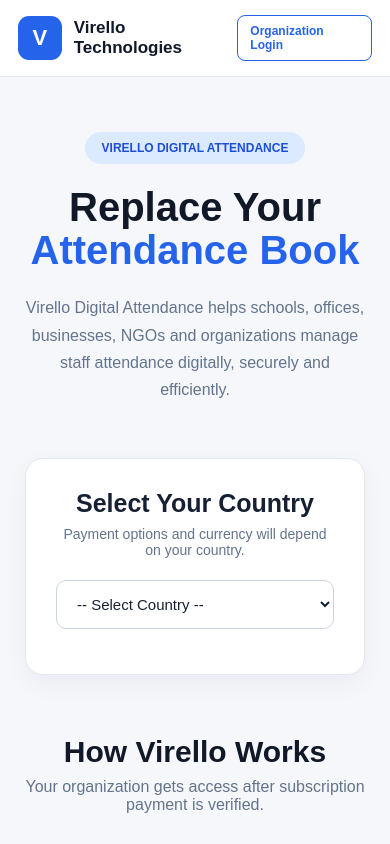
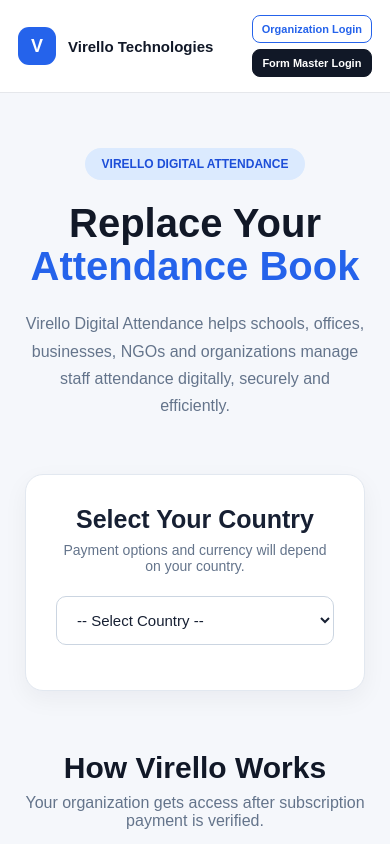
Before and after one commit to 69824/Virello-Technologies, a plain HTML site: page index.html in a window 390 px wide. Shown: the top 844 px of the page. Drawn offline with Linux system fonts and the light colour scheme.

Commit message:
Update index.html

```diff
--- a/index.html
+++ b/index.html
@@ -7,6 +7,7 @@
     <title>Virello Technologies | Digital Attendance</title>
 
     <style>
+
         * {
             margin: 0;
             padding: 0;
@@ -66,19 +67,50 @@
             margin-top: 3px;
         }
 
+        /* =========================================
+           HEADER LOGIN BUTTONS
+        ========================================= */
+
+        .header-actions {
+            display: flex;
+            align-items: center;
+            gap: 10px;
+        }
+
         .header-login {
             text-decoration: none;
-            color: #2563eb;
             font-size: 14px;
             font-weight: bold;
-            border: 1px solid #2563eb;
             padding: 10px 18px;
             border-radius: 8px;
-        }
-
-        .header-login:hover {
+            transition: 0.2s;
+            white-space: nowrap;
+        }
+
+        /* Organization Login */
+
+        .organization-login {
+            color: #2563eb;
+            border: 1px solid #2563eb;
+            background: #ffffff;
+        }
+
+        .organization-login:hover {
             background: #2563eb;
             color: white;
+        }
+
+        /* Form Master Login */
+
+        .form-master-login {
+            color: white;
+            background: #111827;
+            border: 1px solid #111827;
+        }
+
+        .form-master-login:hover {
+            background: #2563eb;
+            border-color: #2563eb;
         }
 
         /* =========================================
@@ -609,6 +641,7 @@
                 grid-template-columns: 1fr;
                 max-width: 500px;
             }
+
         }
 
         @media (max-width: 600px) {
@@ -617,9 +650,13 @@
                 padding: 15px 18px;
             }
 
+            .header-actions {
+                gap: 6px;
+            }
+
             .header-login {
-                padding: 8px 12px;
-                font-size: 12px;
+                padding: 8px 10px;
+                font-size: 11px;
             }
 
             .logo-text h2 {
@@ -653,7 +690,33 @@
             .payment-box {
                 padding: 25px 18px;
             }
-        }
+
+        }
+
+        @media (max-width: 450px) {
+
+            .logo-icon {
+                width: 38px;
+                height: 38px;
+                font-size: 18px;
+            }
+
+            .logo-text h2 {
+                font-size: 15px;
+            }
+
+            .header-actions {
+                flex-direction: column;
+                align-items: stretch;
+            }
+
+            .header-login {
+                text-align: center;
+                padding: 7px 9px;
+            }
+
+        }
+
     </style>
 </head>
 
@@ -685,9 +748,33 @@
 
         </div>
 
-        <a href="login.html" class="header-login">
-            Organization Login
-        </a>
+
+        <!-- =====================================
+             LOGIN OPTIONS
+        ====================================== -->
+
+        <div class="header-actions">
+
+            <!-- ORGANIZATION LOGIN -->
+
+            <a
+                href="login.html"
+                class="header-login organization-login"
+            >
+                Organization Login
+            </a>
+
+
+            <!-- FORM MASTER LOGIN -->
+
+            <a
+                href="form-master-login.html"
+                class="header-login form-master-login"
+            >
+                Form Master Login
+            </a>
+
+        </div>
 
     </header>
 
@@ -879,9 +966,7 @@
         <div class="pricing-grid">
 
 
-            <!-- =================================
-                 STARTER
-            ================================= -->
+            <!-- STARTER -->
 
             <div class="plan">
 
@@ -910,33 +995,13 @@
 
                 <ul class="plan-features">
 
-                    <li>
-                        Up to 10 staff
-                    </li>
-
-                    <li>
-                        Digital check-in
-                    </li>
-
-                    <li>
-                        Digital check-out
-                    </li>
-
-                    <li>
-                        Staff management
-                    </li>
-
-                    <li>
-                        Attendance history
-                    </li>
-
-                    <li>
-                        Basic attendance reports
-                    </li>
-
-                    <li>
-                        One organization
-                    </li>
+                    <li>Up to 10 staff</li>
+                    <li>Digital check-in</li>
+                    <li>Digital check-out</li>
+                    <li>Staff management</li>
+                    <li>Attendance history</li>
+                    <li>Basic attendance reports</li>
+                    <li>One organization</li>
 
                 </ul>
 
@@ -950,9 +1015,7 @@
             </div>
 
 
-            <!-- =================================
-                 PROFESSIONAL
-            ================================= -->
+            <!-- PROFESSIONAL -->
 
             <div class="plan popular">
 
@@ -985,37 +1048,14 @@
 
                 <ul class="plan-features">
 
-                    <li>
-                        Up to 50 staff
-                    </li>
-
-                    <li>
-                        Everything in Starter
-                    </li>
-
-                    <li>
-                        Late attendance tracking
-                    </li>
-
-                    <li>
-                        Absence tracking
-                    </li>
-
-                    <li>
-                        Advanced reports
-                    </li>
-
-                    <li>
-                        Monthly reports
-                    </li>
-
-                    <li>
-                        Staff attendance profiles
-                    </li>
-
-                    <li>
-                        Report export
-                    </li>
+                    <li>Up to 50 staff</li>
+                    <li>Everything in Starter</li>
+                    <li>Late attendance tracking</li>
+                    <li>Absence tracking</li>
+                    <li>Advanced reports</li>
+                    <li>Monthly reports</li>
+                    <li>Staff attendance profiles</li>
+                    <li>Report export</li>
 
                 </ul>
 
@@ -1029,9 +1069,7 @@
             </div>
 
 
-            <!-- =================================
-                 ENTERPRISE
-            ================================= -->
+            <!-- ENTERPRISE -->
 
             <div class="plan">
 
@@ -1060,37 +1098,14 @@
 
                 <ul class="plan-features">
 
-                    <li>
-                        Large staff capacity
-                    </li>
-
-                    <li>
-                        Everything in Professional
-                    </li>
-
-                    <li>
-                        Multiple departments
-                    </li>
-
-                    <li>
-                        Multiple branches
-                    </li>
-
-                    <li>
-                        Advanced organization reports
-                    </li>
-
-                    <li>
-                        Payroll-ready attendance data
-                    </li>
-
-                    <li>
-                        Priority support
-                    </li>
-
-                    <li>
-                        Custom requirements
-                    </li>
+                    <li>Large staff capacity</li>
+                    <li>Everything in Professional</li>
+                    <li>Multiple departments</li>
+                    <li>Multiple branches</li>
+                    <li>Advanced organization reports</li>
+                    <li>Payroll-ready attendance data</li>
+                    <li>Priority support</li>
+                    <li>Custom requirements</li>
 
                 </ul>
 
@@ -1136,11 +1151,7 @@
             <div
                 id="paymentMethods"
                 class="payment-methods"
-            >
-
-                <!-- METHODS ARE INSERTED BY JAVASCRIPT -->
-
-            </div>
+            ></div>
 
 
             <div class="payment-note">
@@ -1342,13 +1353,9 @@
 
     <script>
 
-        /*
-        =====================================================
-        VIRELLO DIGITAL ATTENDANCE
-        STEP 2
-        COUNTRY + PAYMENT METHOD DISPLAY
-        =====================================================
-        */
+        /* =========================================
+           COUNTRY + PAYMENT METHODS
+        ========================================= */
 
         function updatePaymentMethods() {
 
@@ -1368,9 +1375,7 @@
             paymentMethods.innerHTML = "";
 
 
-            /* =========================================
-               NO COUNTRY SELECTED
-            ========================================= */
+            /* NO COUNTRY */
 
             if (!country) {
 
@@ -1552,7 +1557,7 @@
 
 
         /* =========================================
-           SUBSCRIPTION BUTTON
+           SUBSCRIPTION
         ========================================= */
 
         function startSubscription(plan) {
@@ -1588,26 +1593,6 @@
             }
 
 
-            /*
-            ================================================
-            TEMPORARY STEP 2 BEHAVIOUR
-
-            Later this button will take the organization to:
-
-            register.html
-
-            and pass:
-
-            plan
-            country
-
-            Example:
-
-            register.html?plan=Professional&country=gambia
-
-            ================================================
-            */
-
             window.location.href =
                 "register.html?plan=" +
                 encodeURIComponent(plan) +
```
